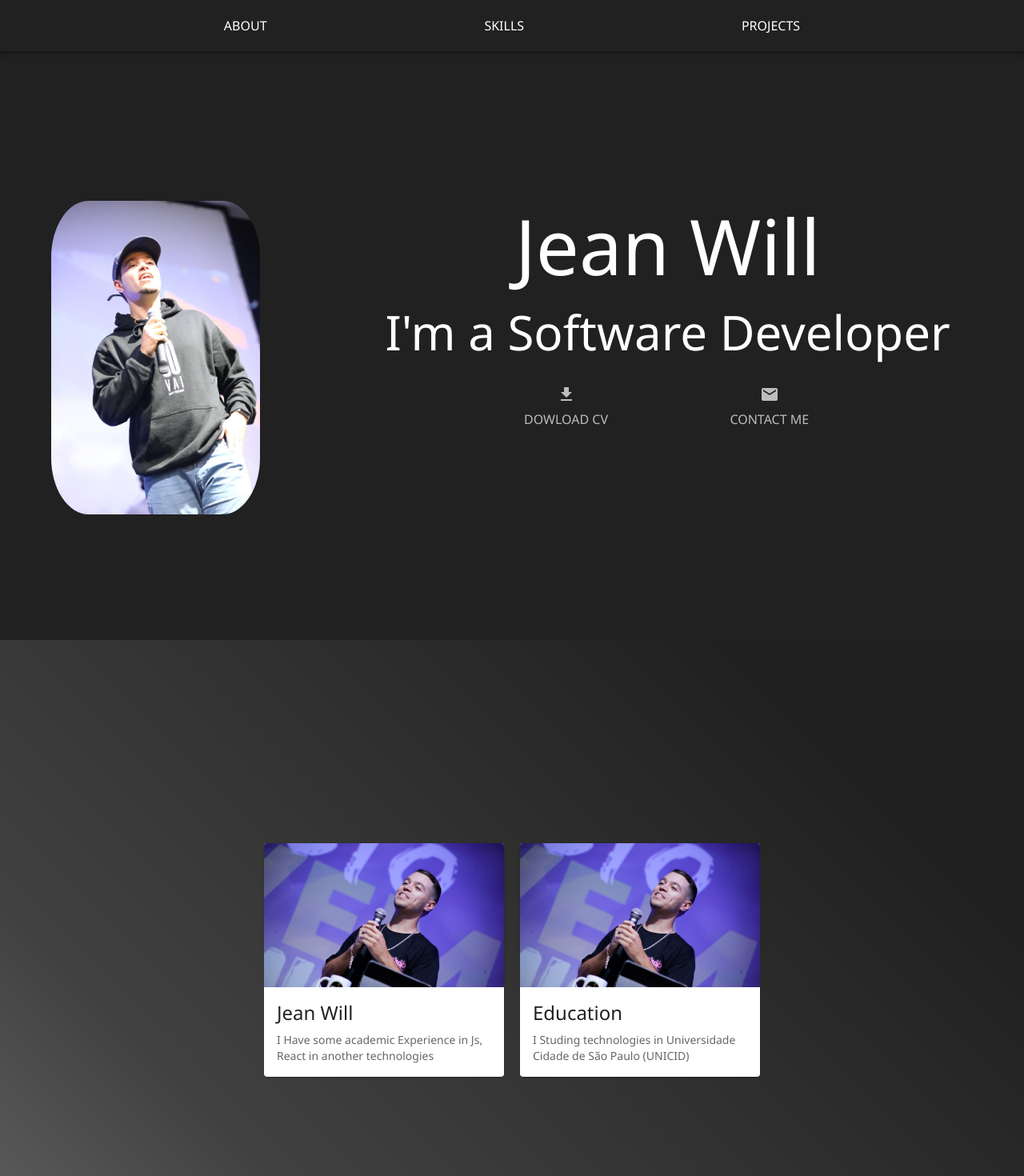
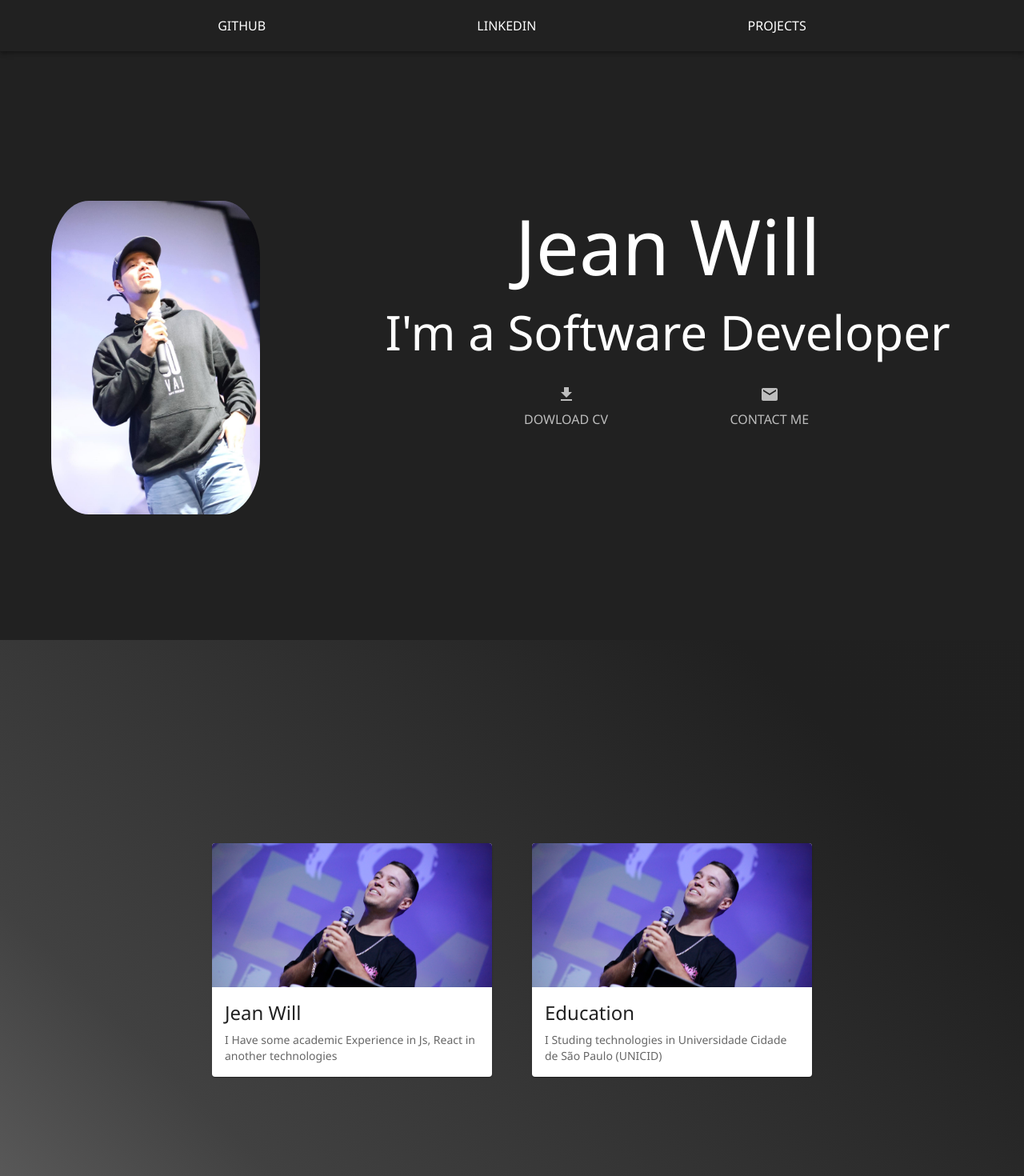
Before and after one commit to Jean-Will/my-portfolio, a React (Vite) app: page / in a window 1280 px wide. Shown: the top 1470 px of the page at 80% size. Built offline with nearby package versions, Linux system fonts and the light colour scheme.

Commit message:
solve some problens with routes

```diff
--- a/package.json
+++ b/package.json
@@ -15,7 +15,8 @@
     "@mui/icons-material": "^5.15.14",
     "@mui/material": "^5.15.14",
     "react": "^18.2.0",
-    "react-dom": "^18.2.0"
+    "react-dom": "^18.2.0",
+    "react-router-dom": "^6.22.3"
   },
   "devDependencies": {
     "@types/react": "^18.2.66",
--- a/src/Components/NavBar/NavBar.tsx
+++ b/src/Components/NavBar/NavBar.tsx
@@ -16,9 +16,9 @@ const NavBar= () => {
       <>
       <AppBar position="absolute">
         <StyledtToolBar>
-        <MenuItem component="a" href="https://github.com/Jean-Will"> ABOUT </MenuItem>
-        <MenuItem>SKILLS </MenuItem>
-        <MenuItem>PROJECTS </MenuItem>
+        <MenuItem component="a" href="https://github.com/Jean-Will"> GITHUB </MenuItem>
+        <MenuItem component="a" href="https://www.linkedin.com/in/jean-will-webdeveloper/">LINKEDIN </MenuItem>
+        <MenuItem >PROJECTS </MenuItem>
         </StyledtToolBar>
 
       </AppBar>
--- a/src/Pages/Home/Sections/About/About.css
+++ b/src/Pages/Home/Sections/About/About.css
@@ -3,7 +3,7 @@
     justify-content: center;
     align-items: center;
     height: 100vh;
-    gap: 20px;
+    gap: 50px;
     margin-top: 0px;
     background: linear-gradient(45deg,#bbbbbb , #aaaaaa, #969595, #414141 ,#202020 , #212121);
     background-size: 300% 300%;
--- a/src/Pages/Home/Sections/About/About.tsx
+++ b/src/Pages/Home/Sections/About/About.tsx
@@ -7,7 +7,8 @@ const About = () => {
     <>
       <div className="container">
         <div className="elemento card-animation">
-          <Card sx={{ maxWidth: 300 }}>
+
+          <Card sx={{ maxWidth: 350 }}>
             <CardActionArea>
               <CardMedia
                 component="img"
@@ -27,7 +28,7 @@ const About = () => {
           </Card>
         </div>
         <div className="elemento card-animation">
-          <Card sx={{ maxWidth: 300 }}>
+          <Card sx={{ maxWidth: 350, }}>
             <CardActionArea>
               <CardMedia
                 component="img"
```
Also changed, not shown: 1 other file (tests, documents, lock files or other folders).
